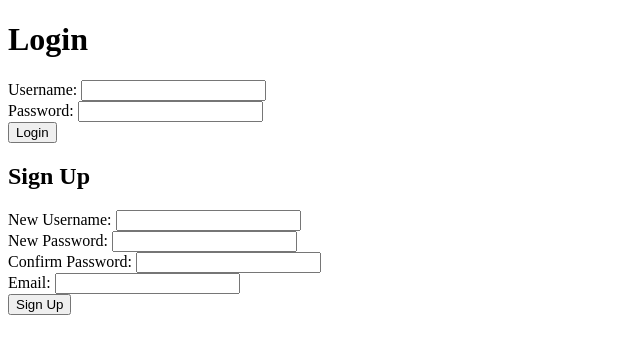
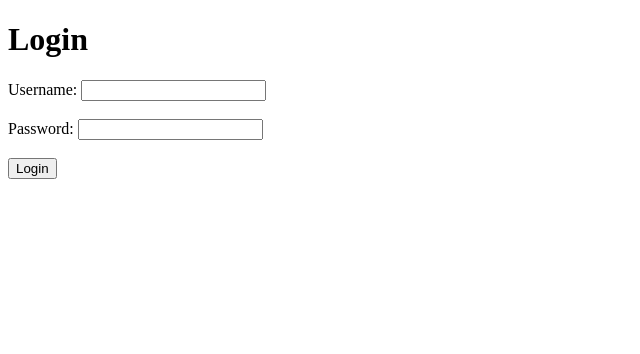
Before and after one commit to MNCEDISIMNCWABE/exec-search, a Flask app: page / in a window 1280 px wide. Shown: the top 354 px of the page, without its empty margins (0-640 px from the left). Run offline with Flask 3, Linux system fonts and the light colour scheme.

Commit message:
Update login.html

```diff
--- a/templates/login.html
+++ b/templates/login.html
@@ -7,33 +7,12 @@
 </head>
 <body>
     <h1>Login</h1>
-    {% if error %}
-        <p style="color: red;">{{ error }}</p>
-    {% endif %}
-    {% if success %}
-        <p style="color: green;">{{ success }}</p>
-    {% endif %}
-    {% if info %}
-        <p style="color: blue;">{{ info }}</p>
-    {% endif %}
     <form action="/login" method="post">
         <label for="username">Username:</label>
-        <input type="text" id="username" name="username" required><br>
+        <input type="text" id="username" name="username" required><br><br>
         <label for="password">Password:</label>
-        <input type="password" id="password" name="password" required><br>
+        <input type="password" id="password" name="password" required><br><br>
         <button type="submit">Login</button>
-    </form>
-    <h2>Sign Up</h2>
-    <form action="/signup" method="post">
-        <label for="new_username">New Username:</label>
-        <input type="text" id="new_username" name="new_username" required><br>
-        <label for="new_password">New Password:</label>
-        <input type="password" id="new_password" name="new_password" required><br>
-        <label for="confirm_password">Confirm Password:</label>
-        <input type="password" id="confirm_password" name="confirm_password" required><br>
-        <label for="email">Email:</label>
-        <input type="email" id="email" name="email" required><br>
-        <button type="submit">Sign Up</button>
     </form>
 </body>
 </html>
```
